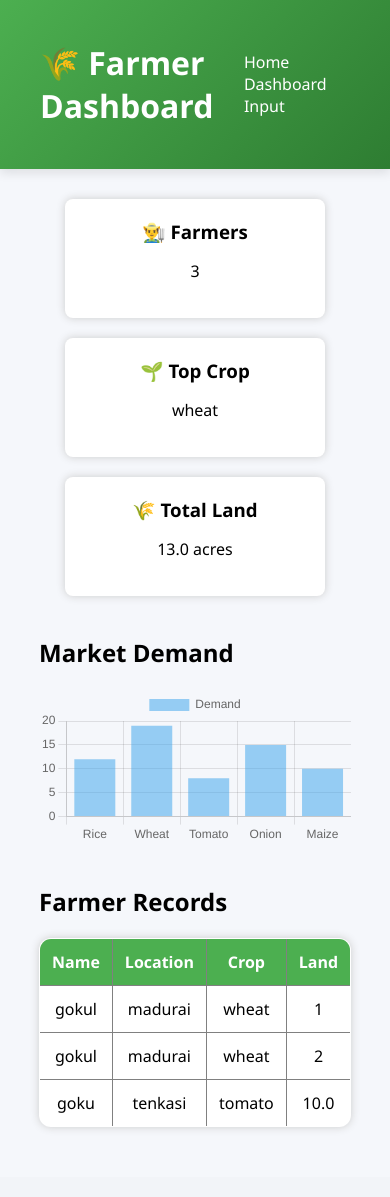
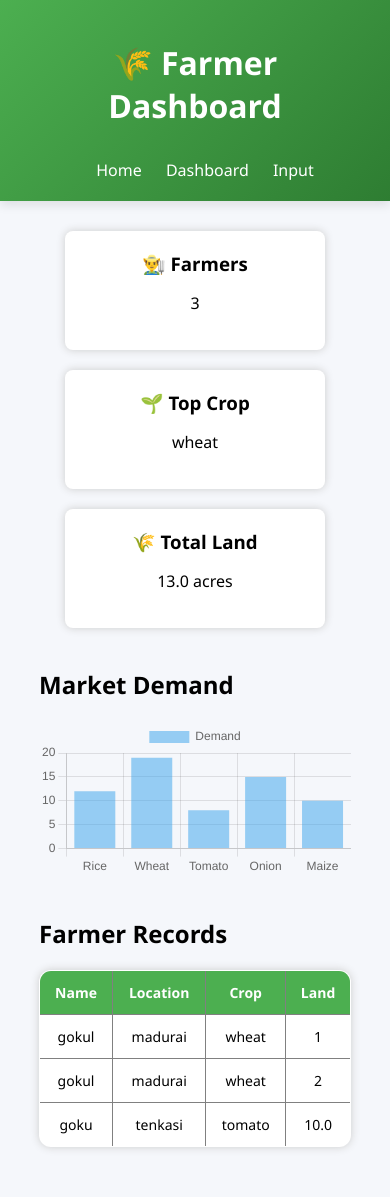
Before and after one commit to gokultgb475-lgtm/farmer-ai-site, a Flask app: page /dashboard in a window 390 px wide. Before the commit the page ends 1129 px from the top, so only its background shows below. Run offline with Flask 3, Linux system fonts and the light colour scheme.

Commit message:
mobile responsive update

```diff
--- a/static/css/style.css
+++ b/static/css/style.css
@@ -86,3 +86,29 @@ td, th {
     padding:12px;
     text-align:center;
 }
+/* MOBILE RESPONSIVE */
+@media (max-width:768px){
+
+header{
+    flex-direction:column;
+    text-align:center;
+}
+
+nav{
+    margin-top:10px;
+}
+
+.cards{
+    flex-direction:column;
+    align-items:center;
+}
+
+.login-box{
+    width:90% !important;
+}
+
+table{
+    font-size:14px;
+}
+
+}
```
